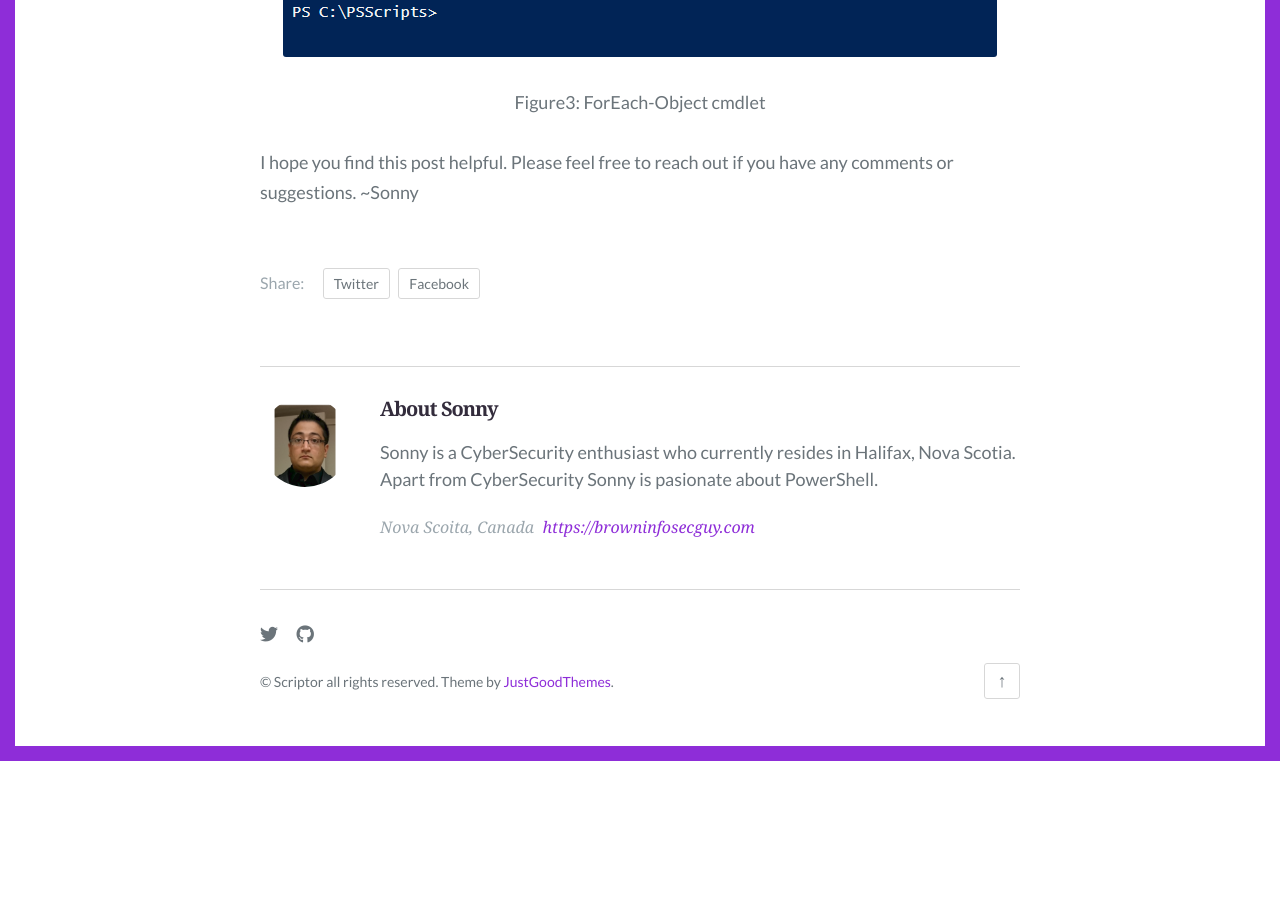
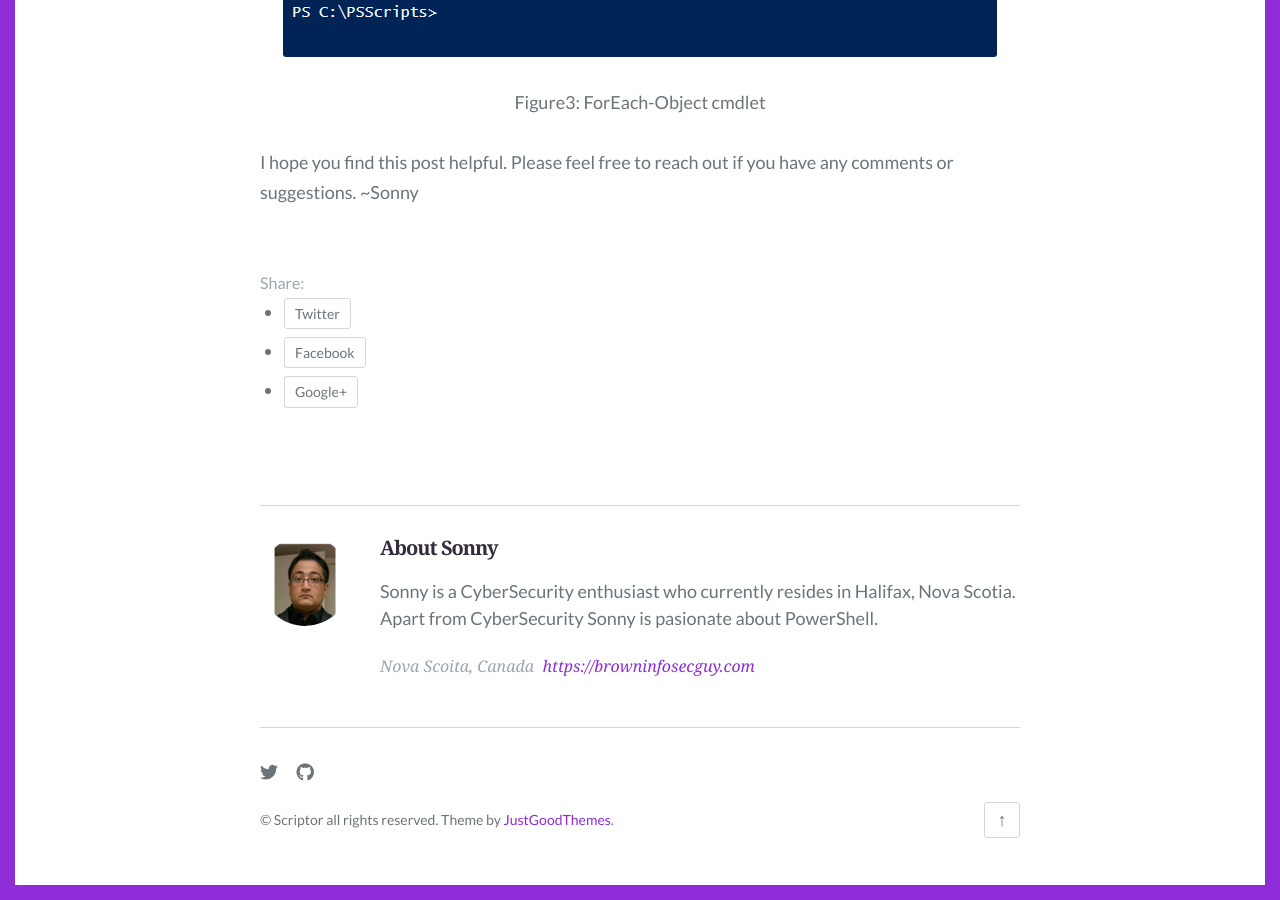
Before and after one commit to browninfosecguy/browninfosecguy.github.io, a Jekyll site: the page built from _posts/2020-09-23-ForEach-Enumerator-vs-Cmdlet.md, in a window 1280 px wide and 900 px high, scrolled down 3087 px. Built offline with Jekyll 4.4.1, drawn with Linux system fonts in a browser that asks for light colours; some web fonts are replaced; before the commit the page ends 3848 px from its top, so only the background shows below that.

Commit message:
Update post.html

```diff
--- a/_layouts/post.html
+++ b/_layouts/post.html
@@ -22,11 +22,14 @@
     </div><!-- .post-content -->
     <div class="post-share">
       <span>Share:</span>
-      <a target="_blank"
-        href="https://twitter.com/intent/tweet?text={{ page.title | uri_escape }}&amp;url={{ page.url | absolute_url }}" rel="noopener">Twitter</a>
-      <a target="_blank"
-        href="https://www.facebook.com/sharer/sharer.php?u={{ page.url | absolute_url }}&amp;t={{ page.title | uri_escape }}" rel="noopener">Facebook</a>
-    </div><!-- .share-post -->
+      <ul>
+        <li class="twitter"><a href="https://twitter.com/intent/tweet?url={{ site.url }}{{ page.url }}{% if page.description %}&text={{ page.description | url_escape }}{% else %}{{ page.title | url_escape }}{% endif %}{% if site.twitter %}&via={{ site.twitter }}{% endif %}" title="Share on Twitter">Twitter</a></li>
+
+        <li class="facebook"><a href="https://www.facebook.com/sharer/sharer.php?u={{ site.url }}{{ page.url }}{% if page.description %}&t={{ page.description | url_escape }}{% else %}{{ page.title | url_escape }}{% endif %}" title="Share on Facebook">Facebook</a></li>
+
+        <li class="googleplus"><a href="https://plus.google.com/share?url={{ site.url }}{{ page.url }}" title="Share on Google Plus">Google+</a></li>
+    </ul>
+      </div><!-- .share-post -->
     <div class="author-box">
       {% if site.data.author.image and site.data.author.image != "" %}
       <div class="author-avatar" style="background-image: url('{{ site.data.author.image }}')"><span class="screen-reader-text">{{ site.data.author.name }}'s Picture</span></div>
```
